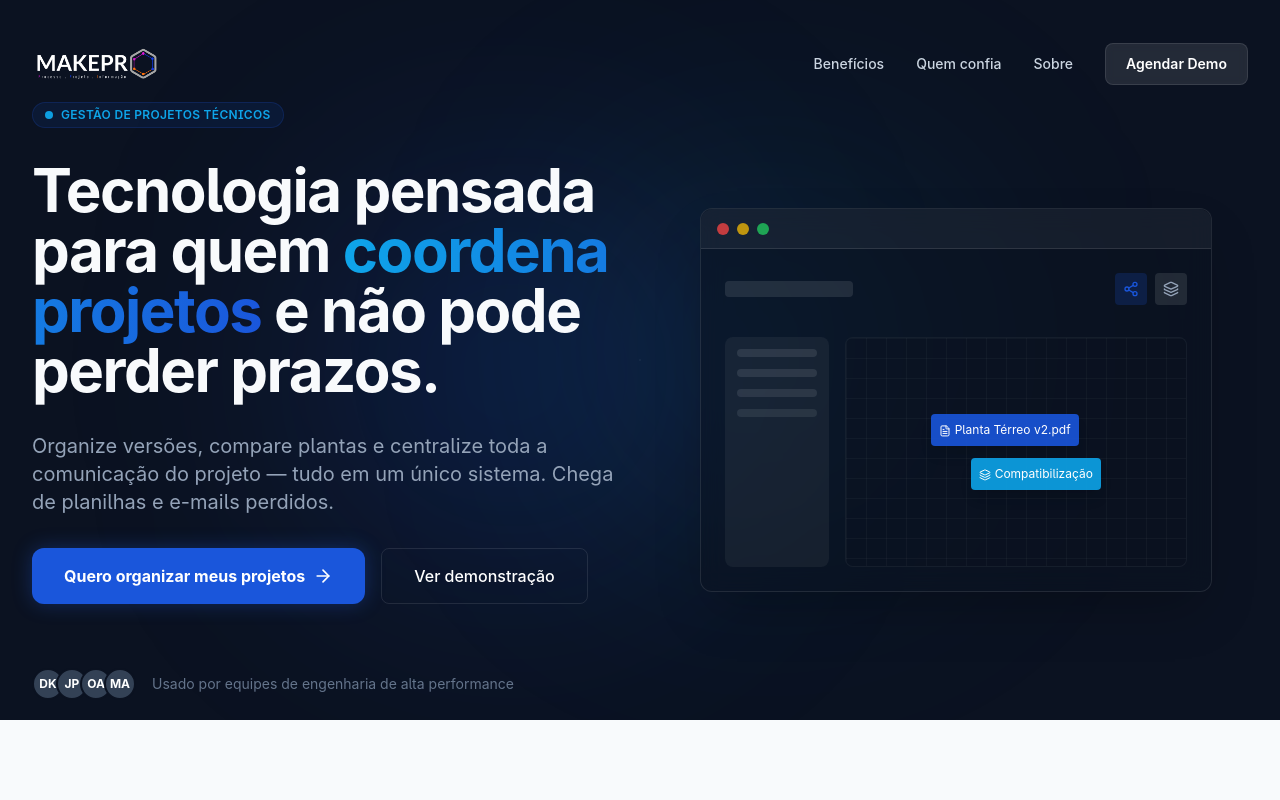
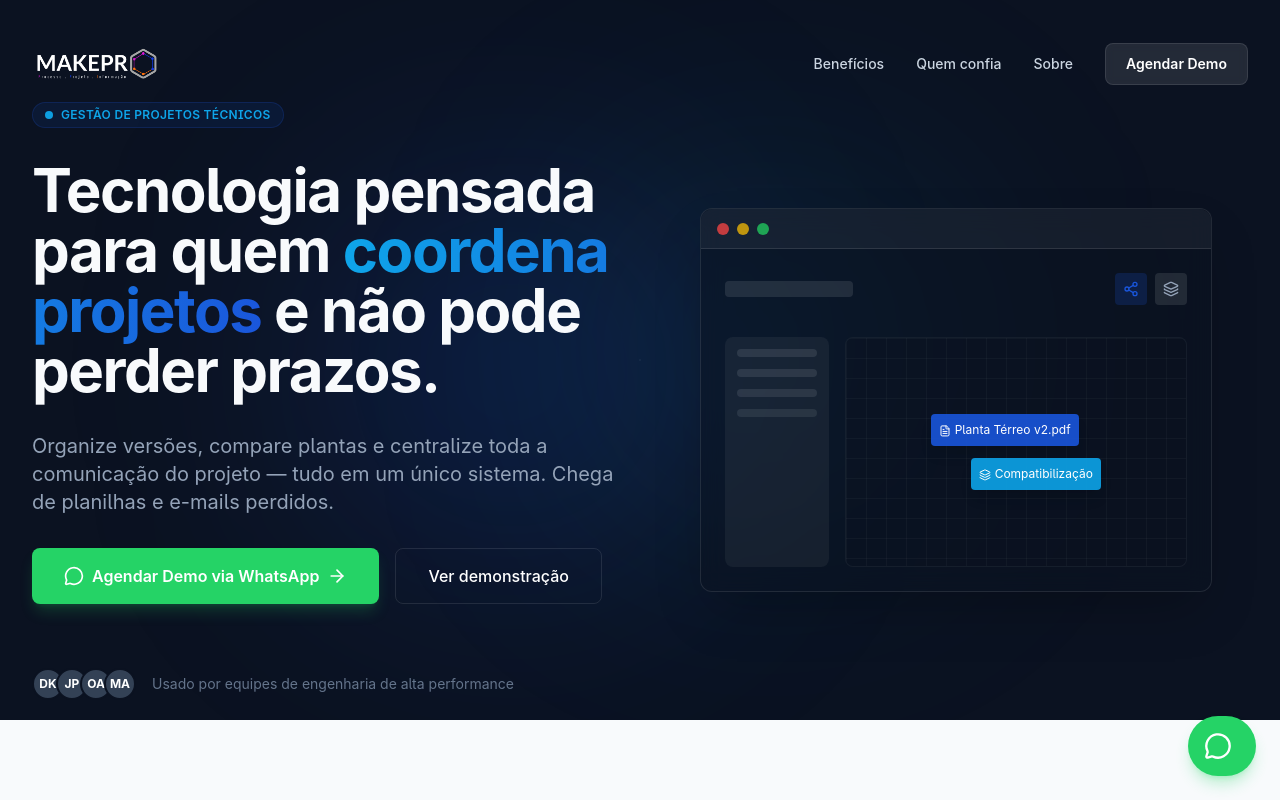
Before and after one commit to VoaNegocio/makedrive-lp, a React (Vite) app: page / in a window 1280 px wide. Shown: the top 800 px of the page. Built offline with nearby package versions, Linux system fonts and the light colour scheme.

Commit message:
novo CTA

```diff
--- a/src/App.jsx
+++ b/src/App.jsx
@@ -5,6 +5,7 @@ import Benefits from './components/Benefits';
 import SocialProof from './components/SocialProof';
 import CTAFinal from './components/CTAFinal';
 import Footer from './components/Footer';
+import FloatingWhatsApp from './components/FloatingWhatsApp';
 
 function App() {
   return (
@@ -19,6 +20,7 @@ function App() {
       </main>
 
       <Footer />
+      <FloatingWhatsApp />
     </div>
   );
 }
--- a/src/components/CTAFinal.jsx
+++ b/src/components/CTAFinal.jsx
@@ -1,5 +1,6 @@
 import React from 'react';
 import { ArrowRight } from 'lucide-react';
+import WhatsAppButton from './WhatsAppButton';
 
 const CTAFinal = () => {
     return (
@@ -21,6 +22,10 @@ const CTAFinal = () => {
                         Quero organizar meus projetos
                         <ArrowRight className="w-5 h-5 group-hover:translate-x-1 transition-transform" />
                     </a>
+                    <WhatsAppButton
+                        label="Falar com consultor"
+                        className="px-10 py-4 text-lg font-bold"
+                    />
                 </div>
 
                 <p className="mt-6 text-sm text-slate-500">
--- /dev/null
+++ b/src/components/FloatingWhatsApp.jsx
@@ -0,0 +1,25 @@
+import React from 'react';
+import { MessageCircle } from 'lucide-react';
+
+const FloatingWhatsApp = () => {
+    const phoneNumber = '5511947167827';
+    const message = 'Olá! Gostaria de saber mais sobre o MakeDrive.';
+    const whatsappUrl = `https://wa.me/${phoneNumber}?text=${encodeURIComponent(message)}`;
+
+    return (
+        <a
+            href={whatsappUrl}
+            target="_blank"
+            rel="noopener noreferrer"
+            className="fixed bottom-6 right-6 z-50 flex items-center gap-2 bg-[#25D366] hover:bg-[#20bd5a] text-white p-4 rounded-full shadow-lg shadow-[#25D366]/30 hover:shadow-[#25D366]/50 transition-all duration-300 hover:scale-110 group"
+            aria-label="Falar no WhatsApp"
+        >
+            <MessageCircle size={28} />
+            <span className="max-w-0 overflow-hidden group-hover:max-w-xs transition-all duration-500 ease-in-out whitespace-nowrap font-semibold">
+                Falar Conosco
+            </span>
+        </a>
+    );
+};
+
+export default FloatingWhatsApp;
--- a/src/components/Hero.jsx
+++ b/src/components/Hero.jsx
@@ -1,5 +1,6 @@
 import React from 'react';
 import { ArrowRight, FileText, Layers, Share2 } from 'lucide-react';
+import WhatsAppButton from './WhatsAppButton';
 
 const Hero = () => {
     return (
@@ -30,14 +31,22 @@ const Hero = () => {
                     </p>
 
                     <div className="flex flex-col sm:flex-row gap-4 justify-center lg:justify-start">
-                        <a href="#contato" className="btn-primary flex items-center justify-center gap-2 group">
-                            Quero organizar meus projetos
-                            <ArrowRight className="w-5 h-5 group-hover:translate-x-1 transition-transform" />
-                        </a>
+                        <WhatsAppButton
+                            className="btn-primary flex items-center justify-center gap-2 group text-white"
+                            variant="primary"
+                            label={
+                                <>
+                                    Agendar Demo via WhatsApp
+                                    <ArrowRight className="w-5 h-5 group-hover:translate-x-1 transition-transform" />
+                                </>
+                            }
+                        />
                         <a href="#demo" className="px-8 py-3 rounded-lg border border-white/10 hover:border-white/30 text-white font-medium transition-all hover:bg-white/5 flex items-center justify-center">
                             Ver demonstração
                         </a>
                     </div>
+
+
 
                     <div className="pt-8 flex items-center justify-center lg:justify-start gap-4 text-sm text-slate-500">
                         <div className="flex -space-x-2">
--- /dev/null
+++ b/src/components/WhatsAppButton.jsx
@@ -0,0 +1,33 @@
+import React from 'react';
+import { MessageCircle } from 'lucide-react';
+
+const WhatsAppButton = ({
+    phoneNumber = '5511947167827',
+    message = 'Olá! Gostaria de saber mais sobre o MakeDrive.',
+    label = 'Falar no WhatsApp',
+    className = '',
+    variant = 'primary'
+}) => {
+    const whatsappUrl = `https://wa.me/${phoneNumber}?text=${encodeURIComponent(message)}`;
+
+    const baseStyles = "inline-flex items-center justify-center gap-2 font-semibold transition-all duration-300 rounded-lg";
+    const variants = {
+        primary: "bg-[#25D366] hover:bg-[#20bd5a] text-white shadow-lg shadow-[#25D366]/20 hover:shadow-[#25D366]/40",
+        outline: "border-2 border-[#25D366] text-[#25D366] hover:bg-[#25D366]/10",
+        ghost: "text-[#25D366] hover:bg-[#25D366]/10"
+    };
+
+    return (
+        <a
+            href={whatsappUrl}
+            target="_blank"
+            rel="noopener noreferrer"
+            className={`${baseStyles} ${variants[variant]} ${className}`}
+        >
+            <MessageCircle size={20} />
+            {label}
+        </a>
+    );
+};
+
+export default WhatsAppButton;
```
